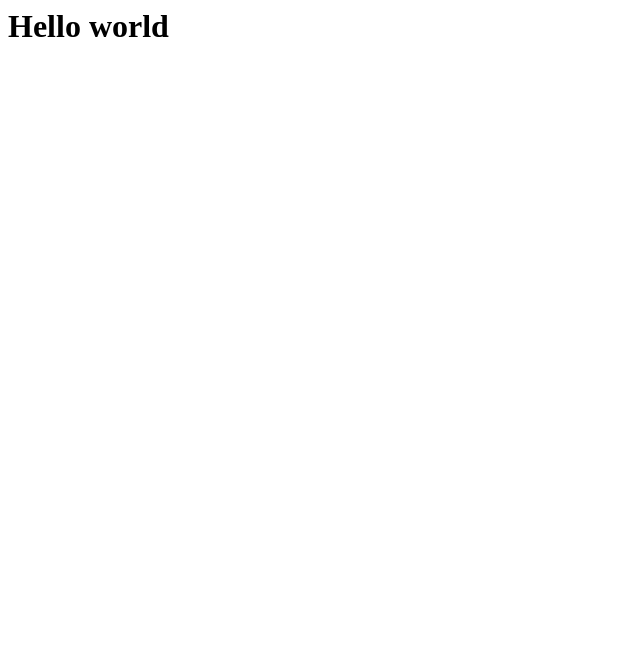
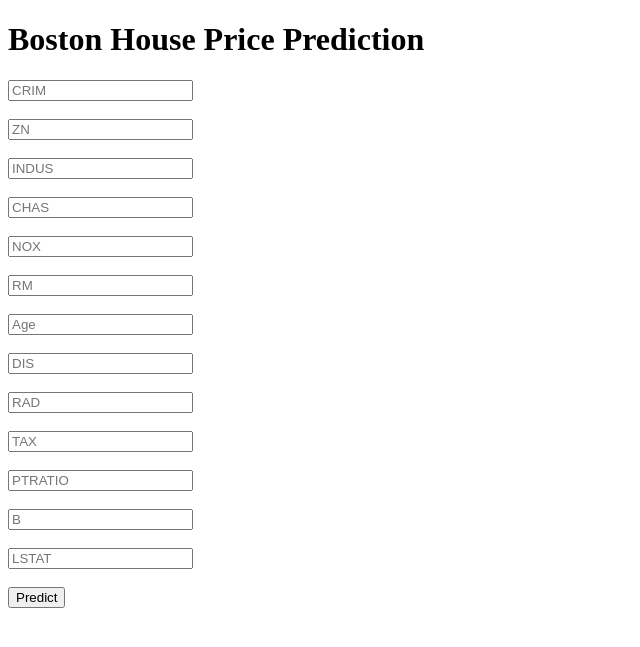
Before and after one commit to aswinram312004-droid/BonstonData-with-Docker, a Flask app: page / in a window 1280 px wide. Shown: the top 647 px of the page, without its empty margins (0-640 px from the left). Run offline with Flask 3, Linux system fonts and the light colour scheme; parts of the project's set-up code (start-up, migrations or seed data) failed here and were passed over.

Commit message:
the web app is ready

```diff
--- a/app.py
+++ b/app.py
@@ -14,13 +14,29 @@
 
 @app.route("/predict_api", methods=["POST"])
 def predict_api():
-    data = request.json["data"]
+    data=request.json['data']
+    print(data)
+    print(np.array(list(data.values())).reshape(1,-1))
+    new_data=scaler.transform(np.array(list(data.values())).reshape(1,-1))
+    output=model.predict(new_data)
+    print(output[0])
+    return jsonify(output[0])
 
-    df = pd.DataFrame([data])          # IMPORTANT
-    scaled = scaler.transform(df)      # StandardScaler
-    output = model.predict(scaled)
 
-    return jsonify(output[0])
+@app.route("/predict", methods=["POST"])
+def predict():
+    data = [float(x) for x in request.form.values()]
+    final_input = scaler.transform(np.array(data).reshape(1, -1))
+    output = model.predict(final_input)[0]
+
+    return render_template(
+        "home.html",
+        prediction_text=f"The House Price Prediction is {output}"
+    )
+
+
+
+
 
 if __name__ == "__main__":
     app.run(debug=True)
--- a/templates/home.html
+++ b/templates/home.html
@@ -1,3 +1,37 @@
-<h1>
-    Hello world
-</h1>
+<!DOCTYPE html>
+<html>
+<head>
+    <title>Boston House Price Prediction</title>
+</head>
+<body>
+
+    <h1>Boston House Price Prediction</h1>
+
+    <form action="{{ url_for('predict') }}" method="post">
+
+        <input type="text" name="CRIM" placeholder="CRIM" required><br><br>
+        <input type="text" name="ZN" placeholder="ZN" required><br><br>
+        <input type="text" name="INDUS" placeholder="INDUS" required><br><br>
+        <input type="text" name="CHAS" placeholder="CHAS" required><br><br>
+        <input type="text" name="NOX" placeholder="NOX" required><br><br>
+        <input type="text" name="RM" placeholder="RM" required><br><br>
+        <input type="text" name="Age" placeholder="Age" required><br><br>
+        <input type="text" name="DIS" placeholder="DIS" required><br><br>
+        <input type="text" name="RAD" placeholder="RAD" required><br><br>
+        <input type="text" name="TAX" placeholder="TAX" required><br><br>
+        <input type="text" name="PTRATIO" placeholder="PTRATIO" required><br><br>
+        <input type="text" name="B" placeholder="B" required><br><br>
+        <input type="text" name="LSTAT" placeholder="LSTAT" required><br><br>
+
+        <button type="submit">Predict</button>
+
+    </form>
+
+    <br><br>
+
+    {% if prediction_text %}
+        <h2>{{ prediction_text }}</h2>
+    {% endif %}
+
+</body>
+</html>
```
Also changed, not shown: README.md.
